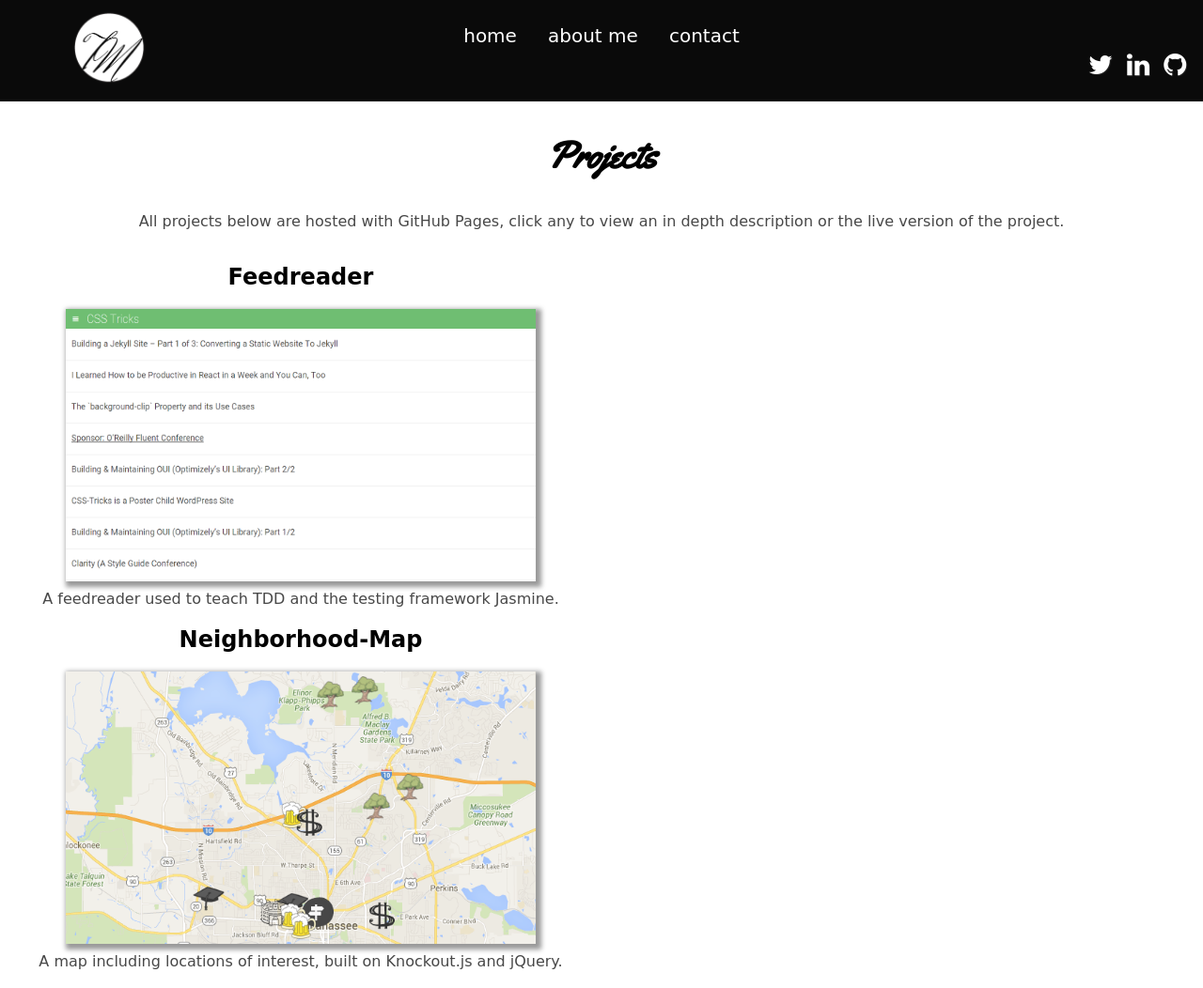
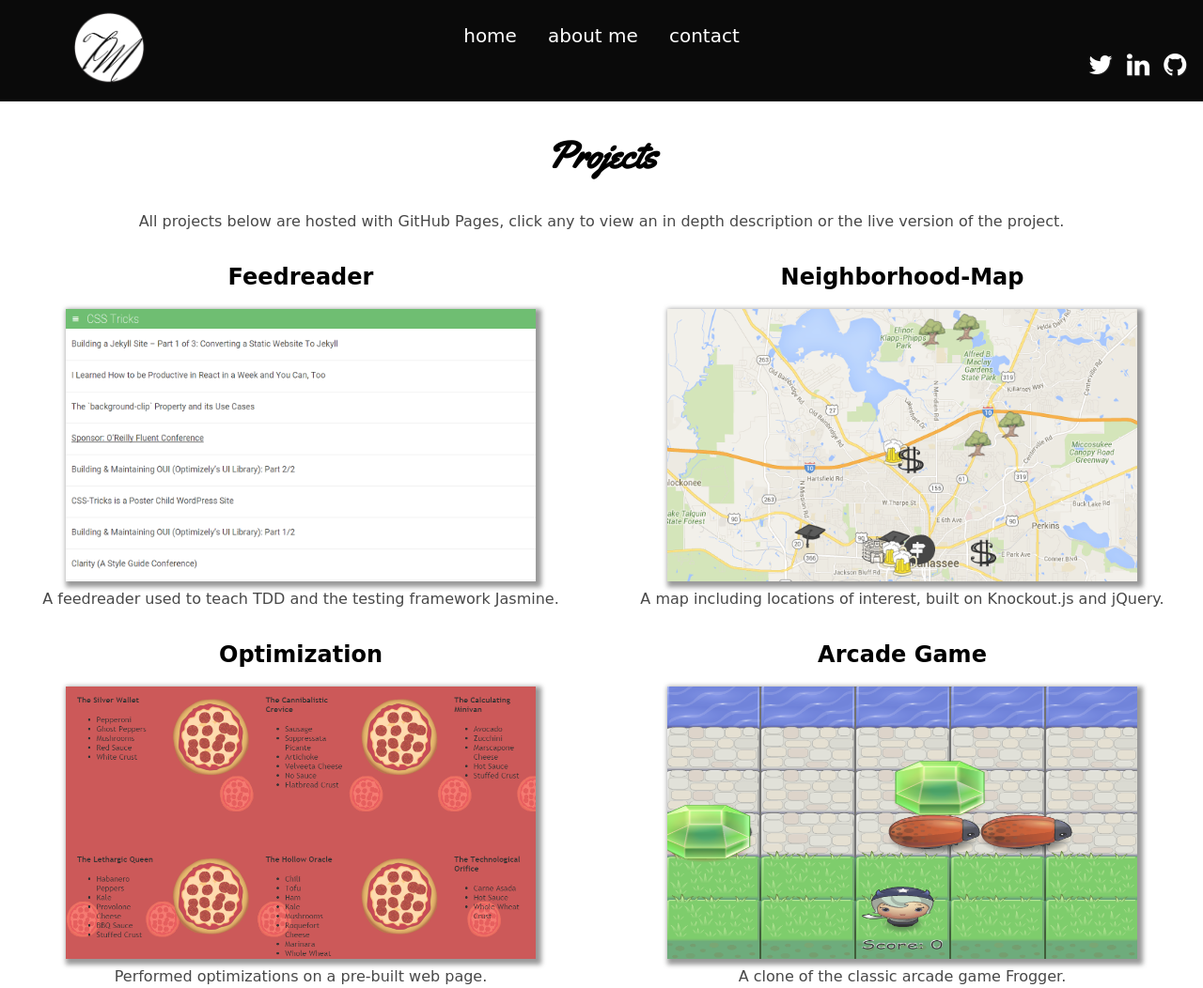
Before and after one commit to tmurph850/my-portfolio, a plain HTML site: page portfolio.html in a window 1280 px wide. Shown: the top 1052 px of the page at 94% size. Drawn offline with Linux system fonts and the light colour scheme; a web font is replaced by a local one.

Commit message:
uncomment float left on .col-6 and reactivate it

```diff
--- a/css/style.css
+++ b/css/style.css
@@ -61,7 +61,8 @@ body {
 
 .col-6 {
   position: relative;
-  /*float: left;*/
+  float: left;
+  display: block;
   width: 50%;
   padding-left: 15px;
   padding-right: 15px;
@@ -416,7 +417,6 @@ img {
 @media only screen and (min-width: 390px) and (max-width: 440px) and (orientation: landscape) {
   .menu {
     min-height: 64px;
-
   }
 }
 /* End Media Queries*/
```
